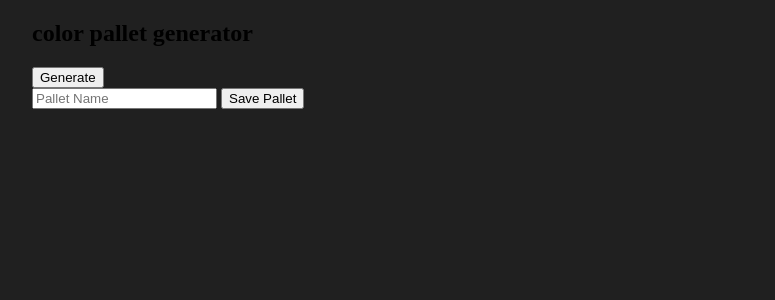
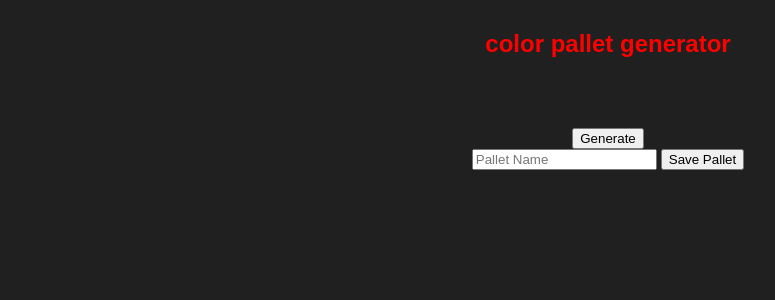
Before and after one commit to Jshaq1/Project_02-_ColorPallet-Picker, a Flask app: page / in a window 1280 px wide. Shown: the part 82-382 px from the top of the page, without its empty margins (32-807 px from the left). Run offline with Flask 2, Linux system fonts and the light colour scheme; the visitor is signed in with stand-in values (Sample User, id 1); data that the repository does not hold is empty; some libraries are stand-ins or nearby versions.

Commit message:
final try

```diff
--- a/static/styles.css
+++ b/static/styles.css
@@ -215,3 +215,49 @@ header{
 
 
 }
+
+
+.section1 {
+    text-align: center;
+    margin-top: 30px;
+}
+
+.section1 h2{
+    margin: 0px 0px 20px 0px;
+    font-family: Arial, Helvetica, sans-serif;
+}
+
+.section1 .colors {
+    width: 100%;
+    margin: auto;
+    display: grid;
+    grid-template-columns: repeat(5, 1fr);
+    column-gap: 15px;
+
+}
+.section1 .colors .color{
+    background: white;
+    box-shadow: 0.4px 0.4px 40px rgba(0, 0, 0, 0.526);
+    padding: 15px;
+    border-radius: 10px;
+}
+
+
+.section1 .colors .color .color-text{
+    margin-top: 15px;
+    font-family: Arial, Helvetica, sans-serif ;
+}
+
+.section2{
+    text-align: center;
+    margin-top: 50px;
+}
+
+.section2 .btn {
+    font-family: Arial, Helvetica, sans-serif;
+    font-size:20px;
+}
+
+h2{
+    color: red;
+}
```
Also changed, not shown: templates/index.html (+0 -10 lines).
